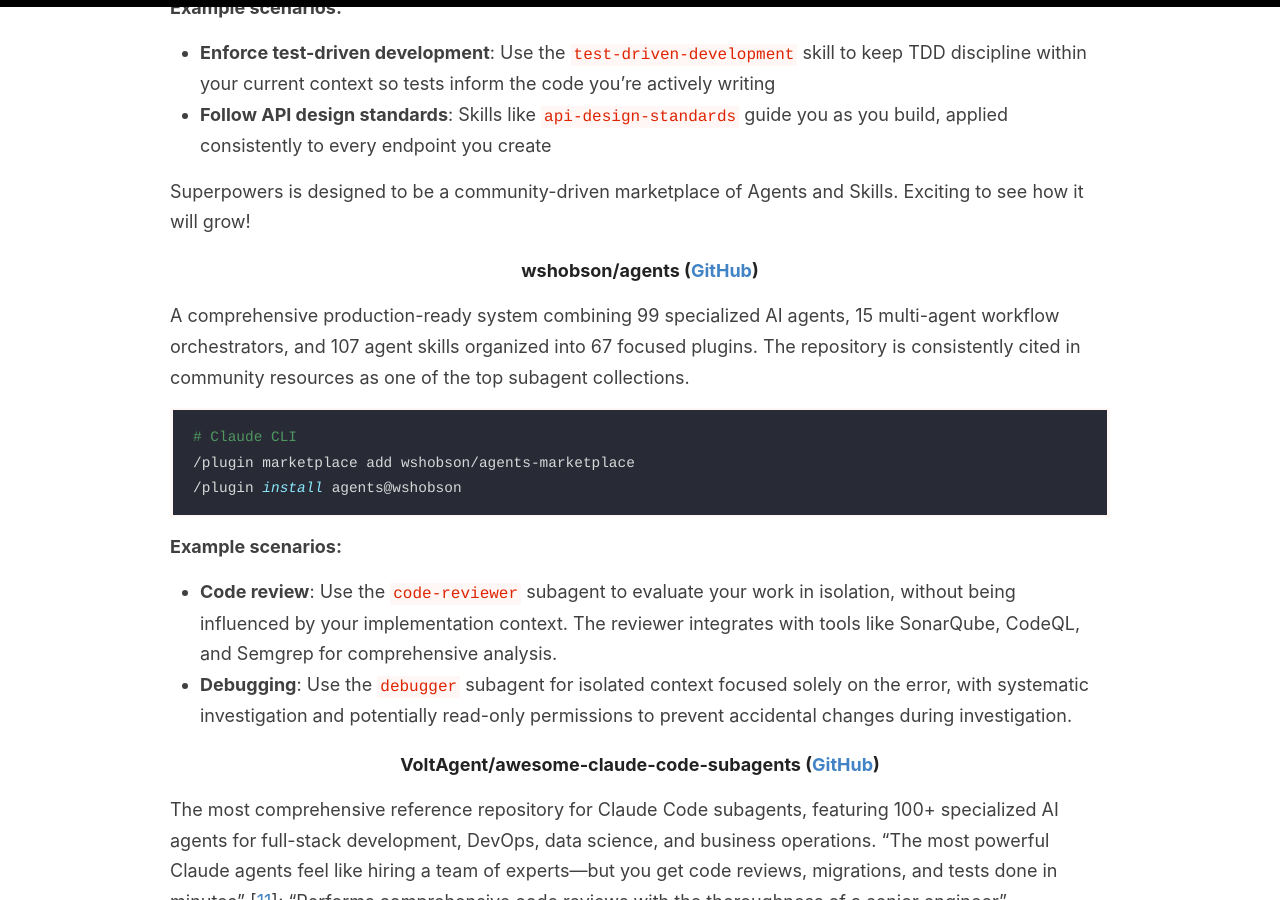
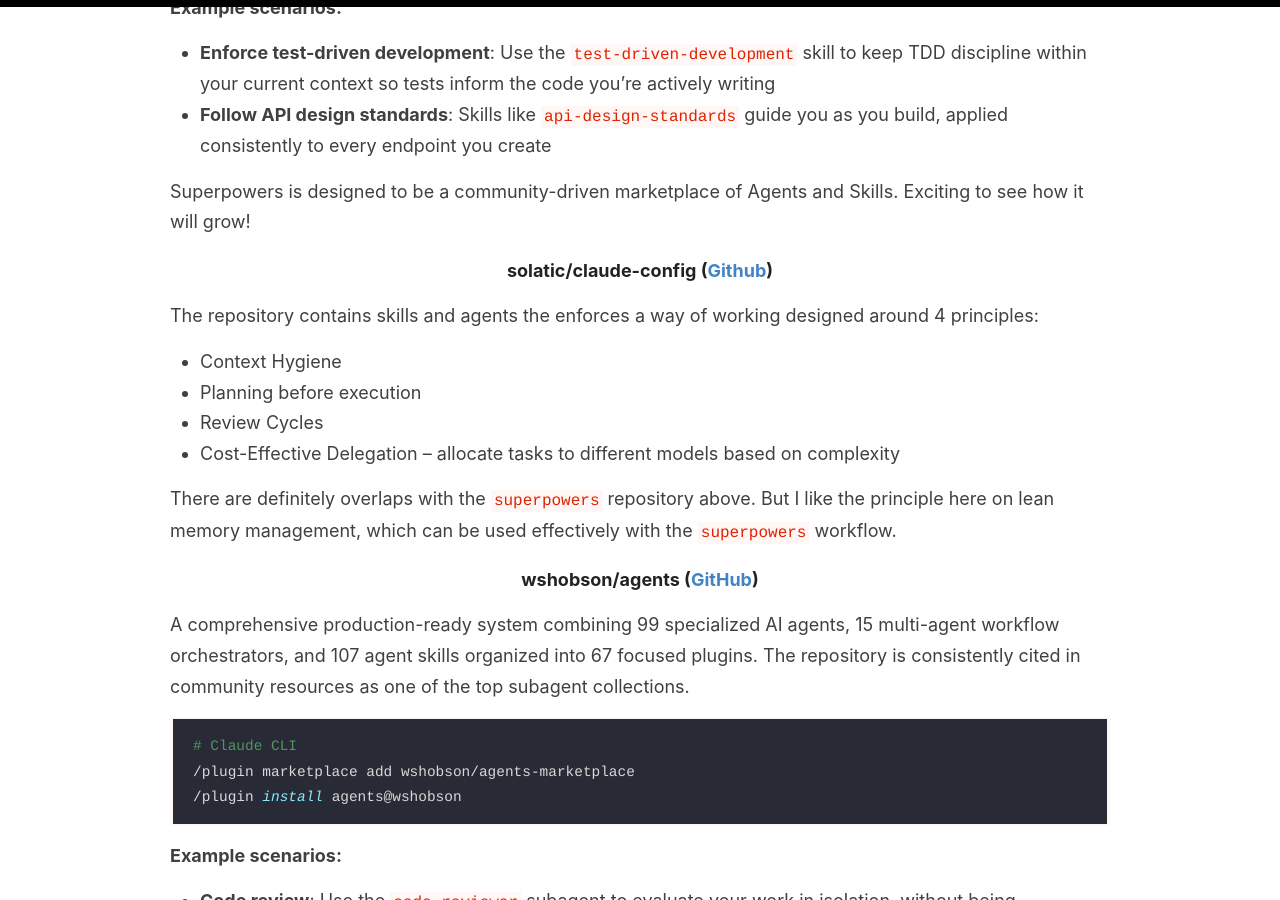
Before and after one commit to kfchou/kfchou.github.io, a Jekyll site: the page built from _posts/2026-01-07-agentic-coding.md, in a window 1280 px wide and 900 px high, scrolled down 8211 px. Built offline with Jekyll 4.4.1, drawn with Linux system fonts in a browser that asks for light colours; comment, search, counter and statistics services are not loaded.

Commit message:
add note on solatic's config

```diff
--- a/_posts/2026-01-07-agentic-coding.md
+++ b/_posts/2026-01-07-agentic-coding.md
@@ -225,6 +225,15 @@
 
 Superpowers is designed to be a community-driven marketplace of Agents and Skills. Exciting to see how it will grow!
 
+#### solatic/claude-config ([Github](https://github.com/solatis/claude-config))
+The repository contains skills and agents the enforces a way of working designed around 4 principles:
+* Context Hygiene
+* Planning before execution
+* Review Cycles
+* Cost-Effective Delegation -- allocate tasks to different models based on complexity
+
+There are definitely overlaps with the `superpowers` repository above. But I like the principle here on lean memory management, which can be used effectively with the `superpowers` workflow.
+
 #### wshobson/agents ([GitHub](https://github.com/wshobson/agents))
 
 A comprehensive production-ready system combining 99 specialized AI agents, 15 multi-agent workflow orchestrators, and 107 agent skills organized into 67 focused plugins. The repository is consistently cited in community resources as one of the top subagent collections.
```
